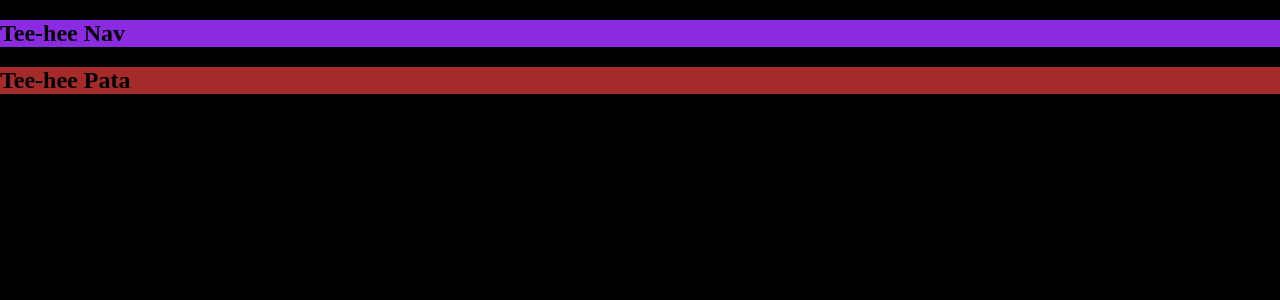
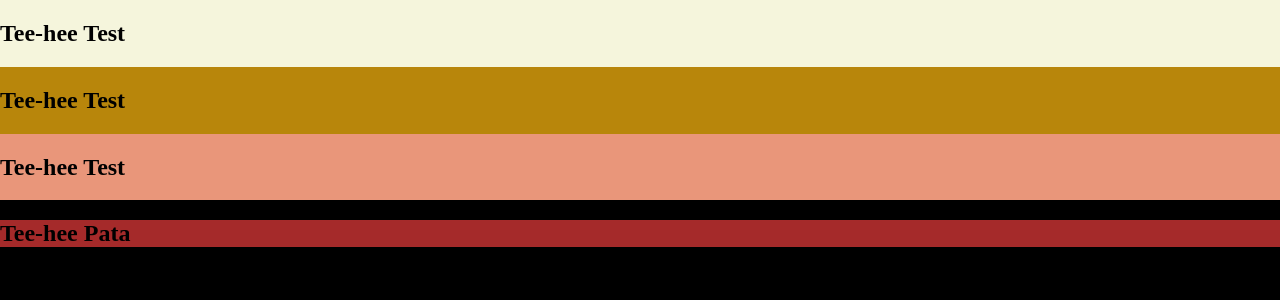
Before and after one commit to laponte16/isp-sample, a PHP site: page / in a window 1280 px wide. Shown: the top 300 px of the page. Run offline with PHP 8.4, Linux system fonts and the light colour scheme.

Commit message:
Testing css

```diff
--- a/en/nav-en.html
+++ b/en/nav-en.html
@@ -3,5 +3,13 @@
 </head>
 
 <div class="nav">
-    <h2>Tee-hee Nav</h2>
+    <div class="navTop">
+        <h2>Tee-hee Test</h2>
+    </div>
+    <div class="navMid">
+        <h2>Tee-hee Test</h2>
+    </div>
+    <div class="navBot">
+        <h2>Tee-hee Test</h2>
+    </div>
 </div>
--- a/styles.css
+++ b/styles.css
@@ -3,12 +3,35 @@ body{
     background-color: black;
     z-index: 2;
     width: 100vw;
+
+    display: flex;
+    flex-flow: column nowrap;
+    justify-content: space-evenly;
 }
-
+/*ESTILO DEL NAV*/
 .nav{
     background-color: blueviolet;
+
+    display: flex;
+    flex-flow: column nowrap;
+    justify-content: space-evenly;
 }
+.navTop{
+    background-color: beige;
 
+    flex-grow: 1;
+}
+.navMid{
+    background-color: darkgoldenrod;
+
+    flex-grow: 2;
+}
+.navBot{
+    background-color: darksalmon;
+
+    flex-grow: 1;
+}
+/*ESTILO DEL FOOTER*/
 .footer{
     background-color: brown;
 }
```
